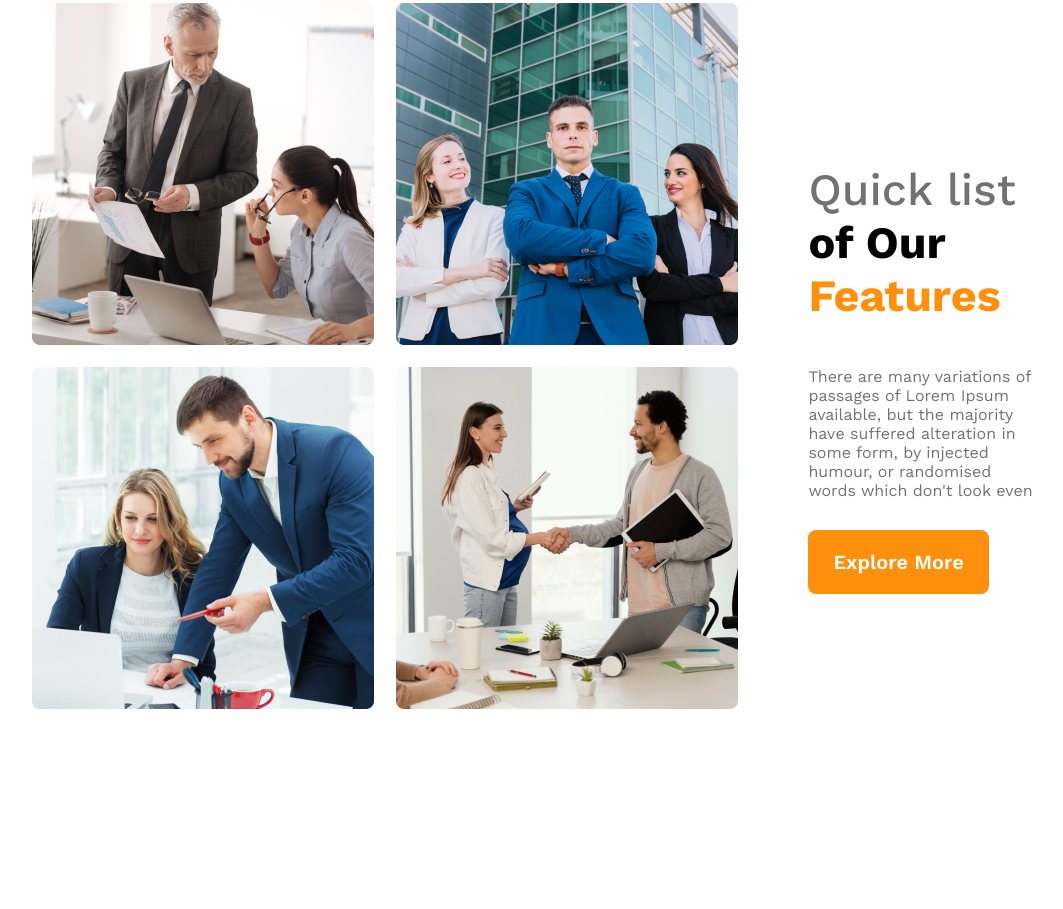
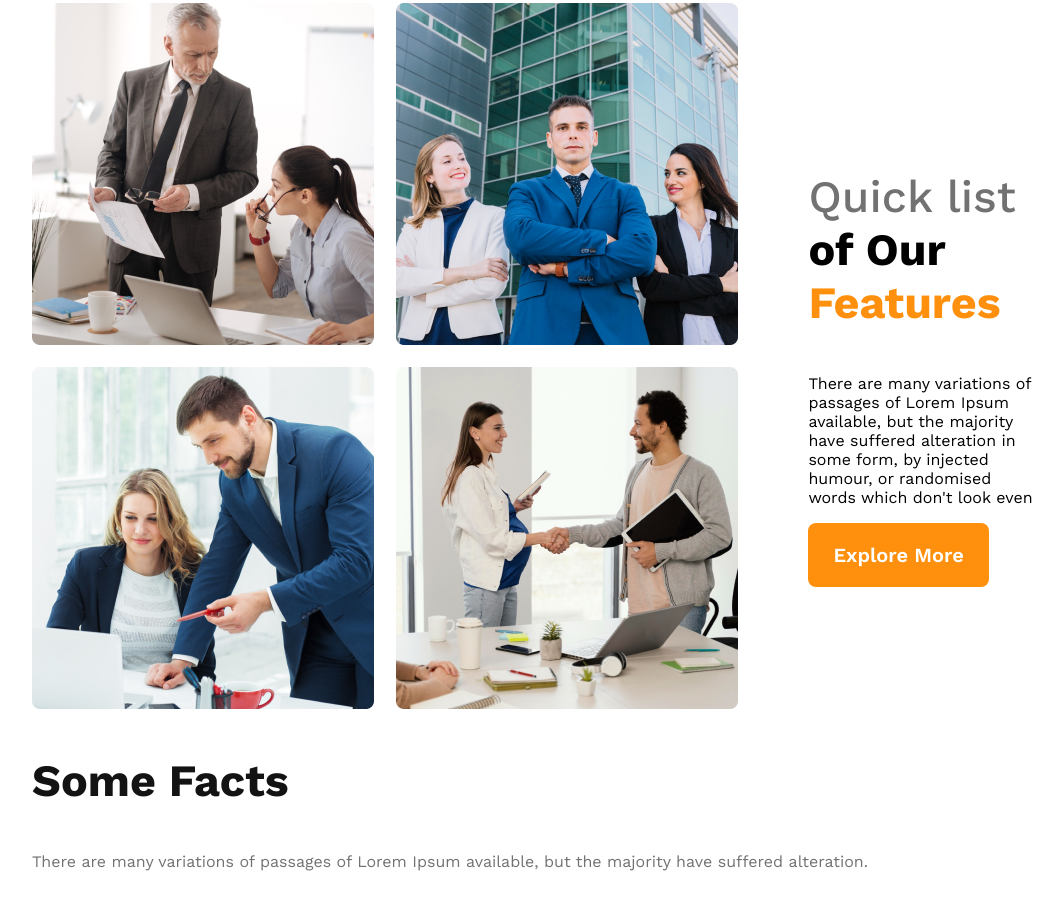
Before and after one commit to mdzarif55/g3-architect-website, a plain HTML site: page index.html in a window 1280 px wide. Shown: the part 1092-2001 px from the top of the page, without its empty margins (68-1131 px from the left). Before the commit the page ends 1871 px from the top, so only its background shows below. Drawn offline with nearby package versions, Linux system fonts and the light colour scheme.

Commit message:
started fact section

```diff
--- a/index.html
+++ b/index.html
@@ -15,7 +15,7 @@
 <body>
     <header>
         <nav>
-            <h3 class="nav-title">G3 Architects</h3>
+            <h3 class="section-title">G3 Architects</h3>
             <ul>
                 <li><a href="">Home</a></li>
                 <li><a href="">About</a></li>
@@ -26,7 +26,7 @@
         <div class="banner">
            <div class="banner-content">
             <h3 class="banner-title">Brand New Group of Architects</h3>
-            <p class="banner-description">There are many variations of passages of Lorem Ipsum available, but the majority have suffered alteration in some form, by injected humour, or randomised words which don't look even</p>
+            <p class="lightgrey-description">There are many variations of passages of Lorem Ipsum available, but the majority have suffered alteration in some form, by injected humour, or randomised words which don't look even</p>
             <button class="primary-btn">Explore More</button>
            </div>
            <img src="images/banner.png" alt="">
@@ -42,9 +42,17 @@
             </div>
             <div class="team-content">
                 <h3 class="team-title"><span class="quick">Quick list</span> of Our <span class="features">Features</span></h3>
-                <p class="banner-description ">There are many variations of passages of Lorem Ipsum available, but the majority have suffered alteration in some form, by injected humour, or randomised words which don't look even</p>
+                <p class=""">There are many variations of passages of Lorem Ipsum available, but the majority have suffered alteration in some form, by injected humour, or randomised words which don't look even</p>
                 <button class="primary-btn">Explore More</button>
             </div>
+        </section>
+        <section class="features">
+
+        </section>
+
+        <section class="facts">
+            <h3 class="section-title">Some Facts</h3>
+            <p class="lightgrey-description">There are many variations of passages of Lorem Ipsum available, but the majority have suffered alteration.</p>
         </section>
     </main>
     <footer>
--- a/style/style.css
+++ b/style/style.css
@@ -16,6 +16,16 @@
     font-weight: 600;
     cursor: pointer;
 }
+.lightgrey-description {
+    color: #727272;
+    margin-bottom: 30px;
+}
+.section-title{
+    font-size: 2.8rem;
+    font-weight: 700;
+    color: #131313;
+}
+/* ////////// */
 
 header {
     background-color: rgba(255, 144, 14, 0.10);
@@ -44,11 +54,7 @@ nav li a {
     color: #424242;
 }
 
-.nav-title {
-    font-size: 2.8rem;
-    font-weight: 700;
-    color: #131313;
-}
+
 
 .banner-content {
     max-width: 800px;
@@ -62,10 +68,7 @@ nav li a {
     margin-bottom: 0;
 }
 
-.banner-description {
-    color: #727272;
-    margin-bottom: 30px;
-}
+
 
 .banner img {
     margin-top: 25px;
```
